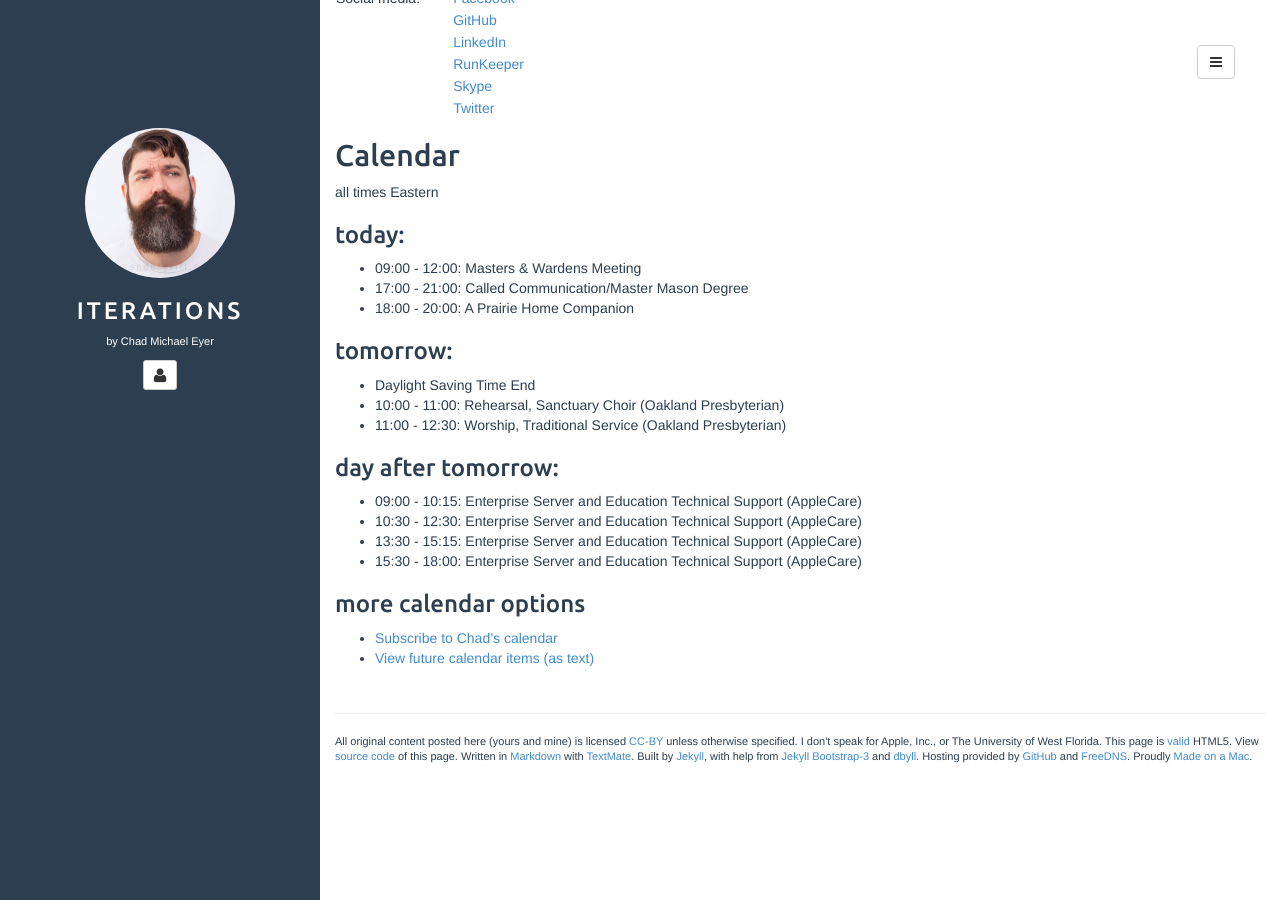
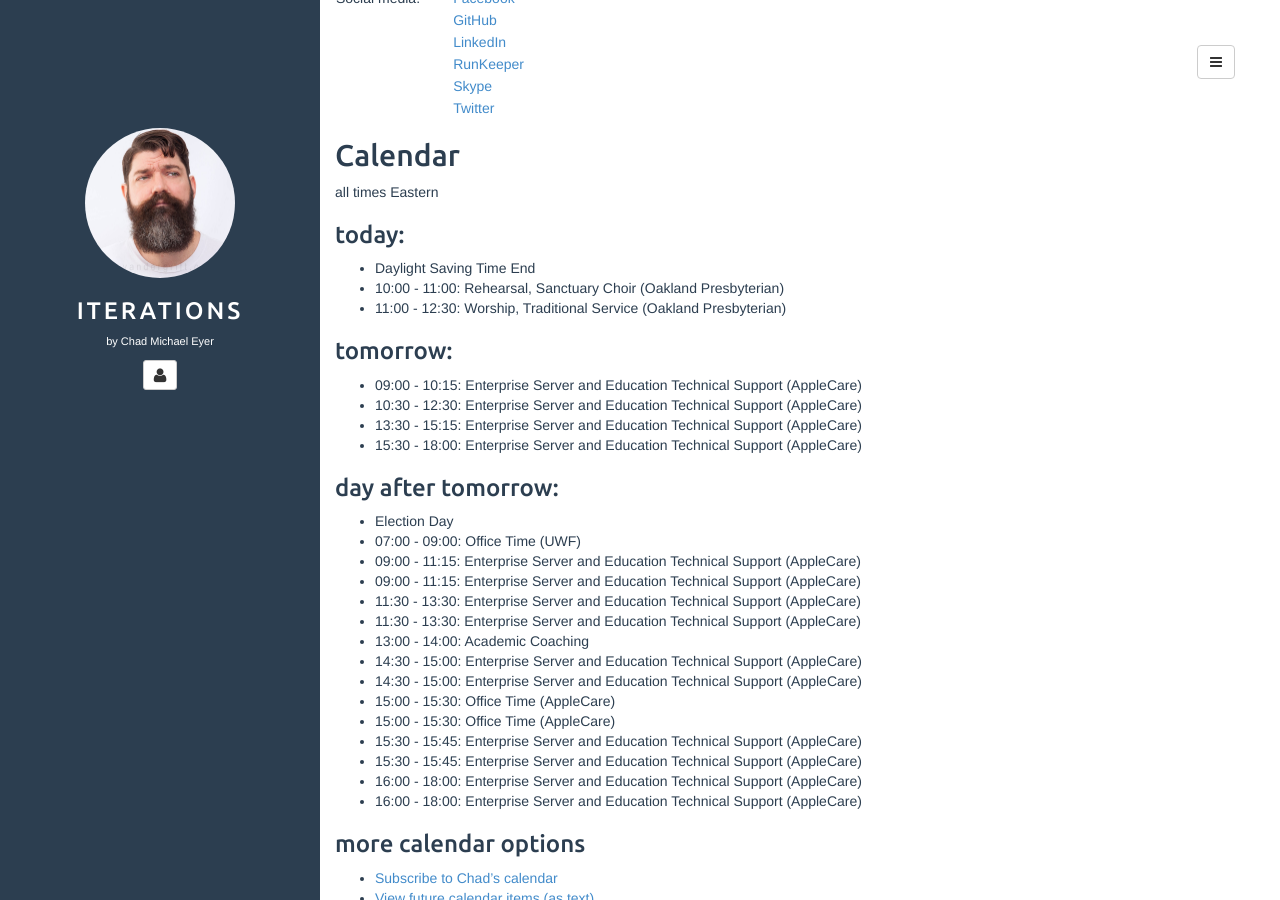
Before and after one commit to chadmichaeleyer/chadmichaeleyer.github.io, a Jekyll site: the page built from about.md, in a window 1280 px wide and 900 px high, scrolled down 1357 px. Built offline with Jekyll 4.4.1, drawn with Linux system fonts in a browser that asks for light colours.

Commit message:
calendar update

```diff
--- a/calendar.markdown
+++ b/calendar.markdown
@@ -1,20 +1,32 @@
 all times Eastern
 
 ### today:
-
-* 09:00 - 12:00: Masters & Wardens Meeting
-* 17:00 - 21:00: Called Communication/Master Mason Degree
-* 18:00 - 20:00: A Prairie Home Companion
-
-### tomorrow:
 
 * Daylight Saving Time End
 * 10:00 - 11:00: Rehearsal, Sanctuary Choir (Oakland Presbyterian)
 * 11:00 - 12:30: Worship, Traditional Service (Oakland Presbyterian)
 
-### day after tomorrow:
+### tomorrow:
 
 * 09:00 - 10:15: Enterprise Server and Education Technical Support (AppleCare)
 * 10:30 - 12:30: Enterprise Server and Education Technical Support (AppleCare)
 * 13:30 - 15:15: Enterprise Server and Education Technical Support (AppleCare)
 * 15:30 - 18:00: Enterprise Server and Education Technical Support (AppleCare)
+
+### day after tomorrow:
+
+* Election Day
+* 07:00 - 09:00: Office Time (UWF)
+* 09:00 - 11:15: Enterprise Server and Education Technical Support (AppleCare)
+* 09:00 - 11:15: Enterprise Server and Education Technical Support (AppleCare)
+* 11:30 - 13:30: Enterprise Server and Education Technical Support (AppleCare)
+* 11:30 - 13:30: Enterprise Server and Education Technical Support (AppleCare)
+* 13:00 - 14:00: Academic Coaching
+* 14:30 - 15:00: Enterprise Server and Education Technical Support (AppleCare)
+* 14:30 - 15:00: Enterprise Server and Education Technical Support (AppleCare)
+* 15:00 - 15:30: Office Time (AppleCare)
+* 15:00 - 15:30: Office Time (AppleCare)
+* 15:30 - 15:45: Enterprise Server and Education Technical Support (AppleCare)
+* 15:30 - 15:45: Enterprise Server and Education Technical Support (AppleCare)
+* 16:00 - 18:00: Enterprise Server and Education Technical Support (AppleCare)
+* 16:00 - 18:00: Enterprise Server and Education Technical Support (AppleCare)
```
Also changed, not shown: calendar-year.markdown (+11 -6 lines), 1 other file.
